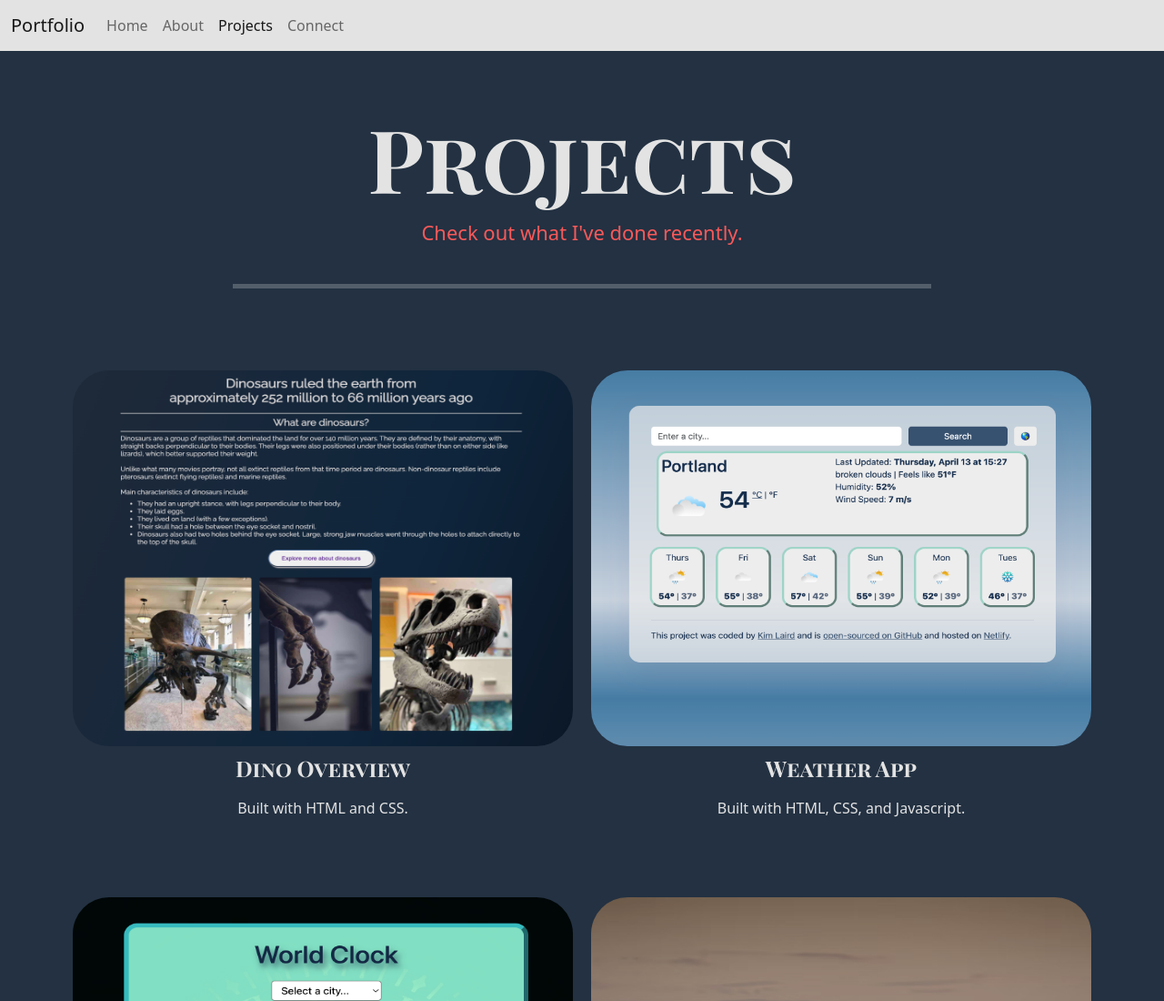
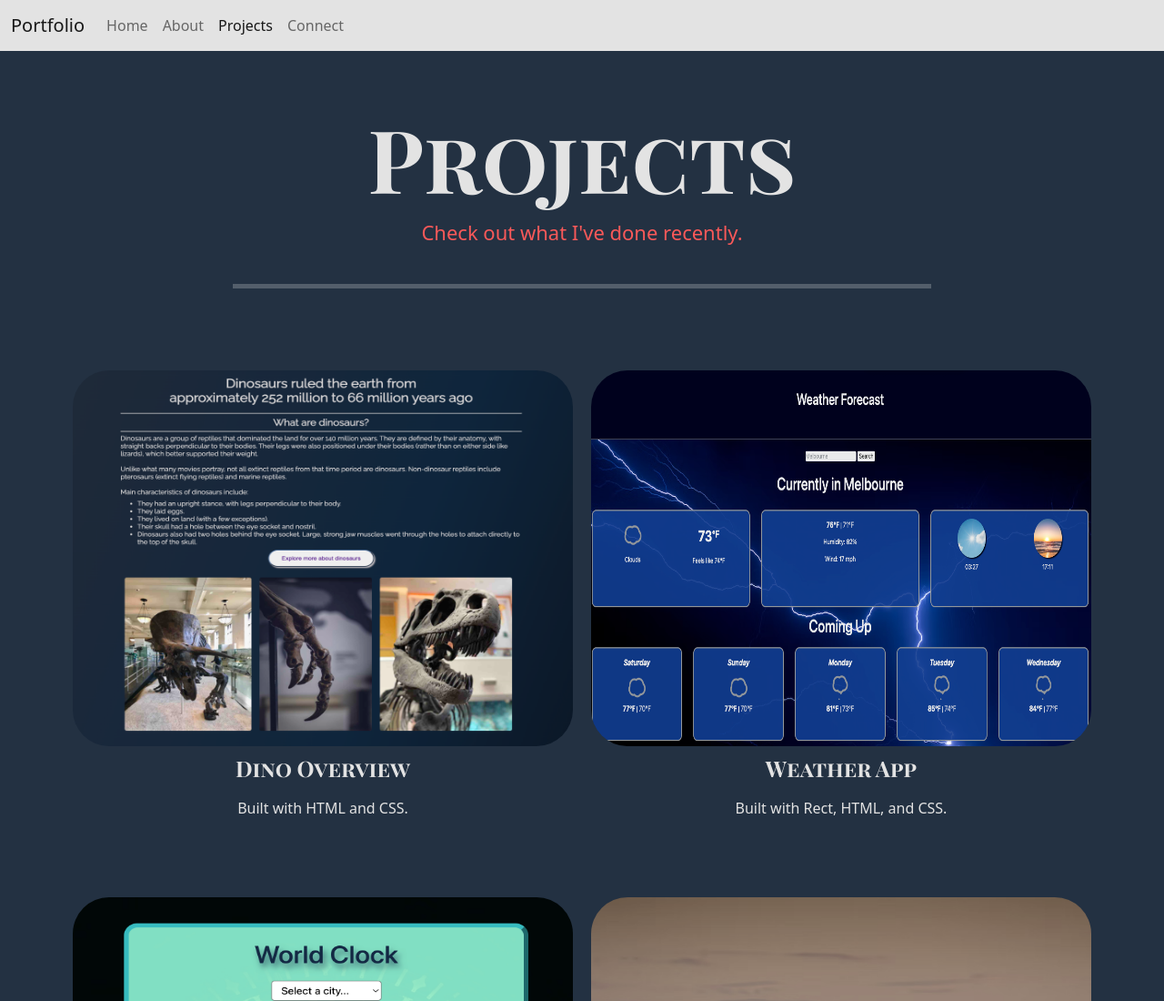
Before and after one commit to kmlaird/portfolio, a plain HTML site: page projects.html in a window 1280 px wide. Shown: the top 1100 px of the page at 91% size. Drawn offline with nearby package versions, Linux system fonts and the light colour scheme.

Commit message:
weather app project updated

```diff
--- a/projects.html
+++ b/projects.html
@@ -92,19 +92,19 @@
           </div>
           <div class="col">
             <img
-              src="images/weather_app.png"
+              src="images/react-weather.png"
               alt="Weather Application"
               class="img-fluid"
             />
             <h4>
               <a
-                href="https://harmonious-cuchufli-cf7a9f.netlify.app/"
+                href="https://voluble-malabi-0d64c2.netlify.app/"
                 target="_blank"
                 title="Weather App Project"
                 >Weather App</a
               >
             </h4>
-            <p>Built with HTML, CSS, and Javascript.</p>
+            <p>Built with Rect, HTML, and CSS.</p>
           </div>
         </div>
         <div class="row">
```
Also changed, not shown: images/react-weather.png (added), 1 other file.
